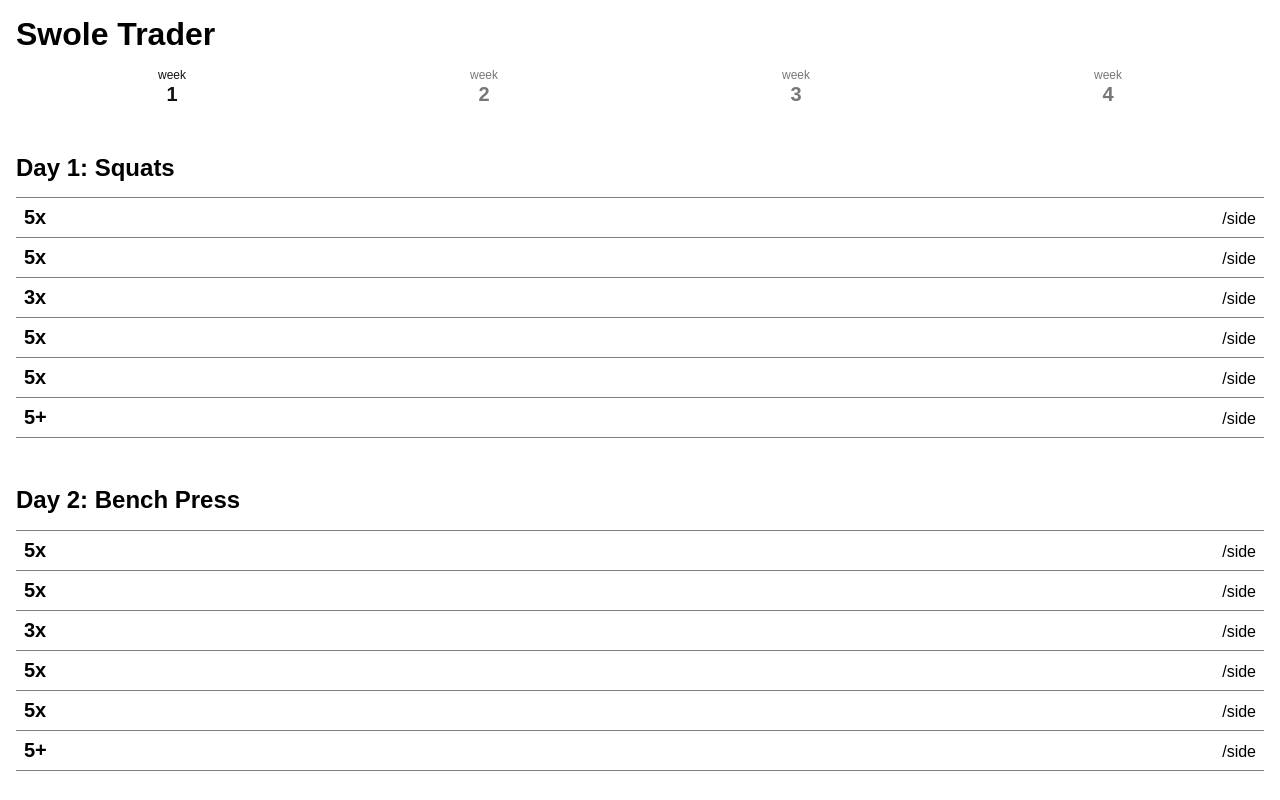
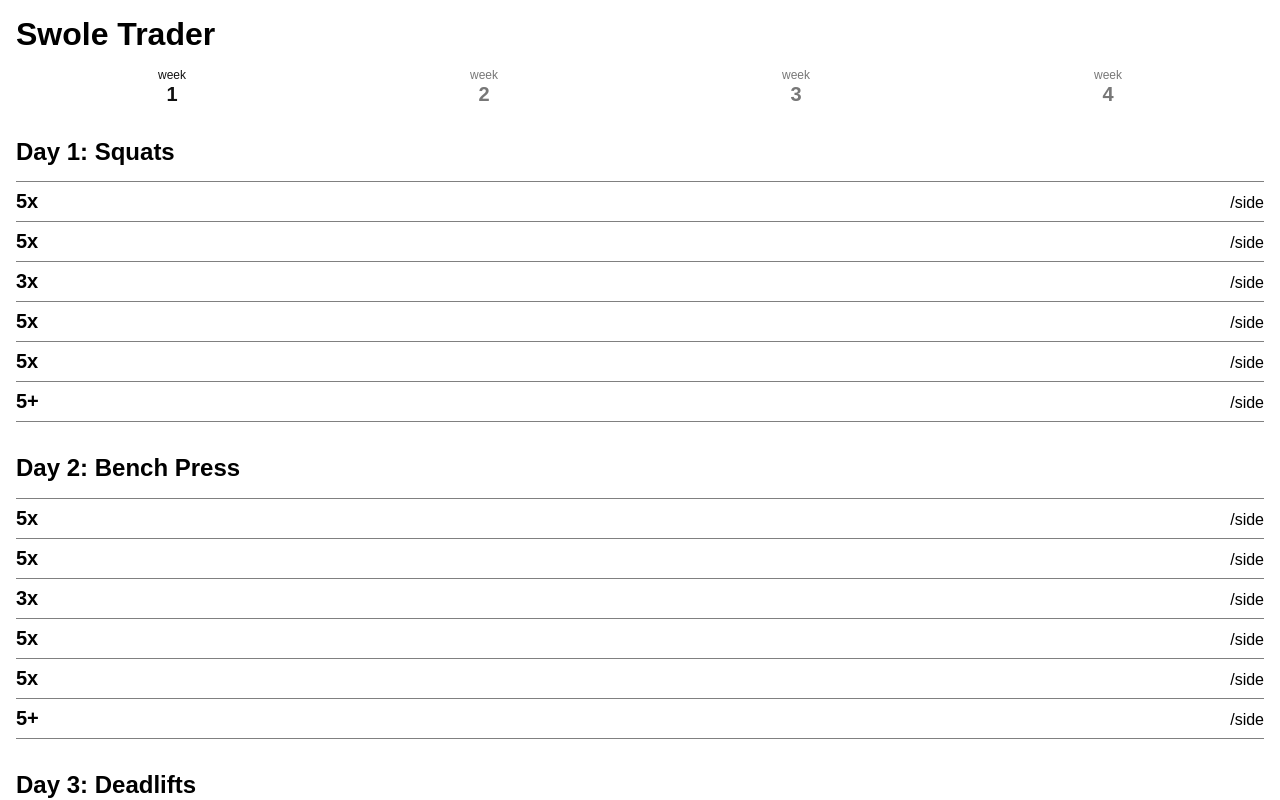
Before and after one commit to jegtnes/swole-trader, a React (Create React App) app: page / in a window 1280 px wide. Both pictures are taken after a click on the button "HIT ME WITH YOUR RHYTHM STICK. HIT ME, HIT ME". Shown: the top 800 px of the page. Built offline with nearby package versions, Linux system fonts and the light colour scheme.

Commit message:
Modularisation, small styling improvements

```diff
--- /dev/null
+++ b/src/Set/Rep/Rep.css
@@ -0,0 +1,29 @@
+.rep {
+  padding-top: .5em;
+  padding-bottom: .5em;
+  display: flex;
+  flex-wrap: wrap;
+  border-top: 1px solid grey;
+  align-items: baseline;
+}
+
+.rep:last-of-type {
+  border-bottom: 1px solid grey;
+}
+
+.rep__item--lifts {
+  font-weight: 900;
+  font-size: 1.25em;
+}
+
+.rep__item--unit {
+  font-size: 1.5em;
+  font-weight: 100;
+  margin-left: .125em;
+  margin-right: .125em;
+}
+
+.rep__item--weight-distribution {
+  flex-grow: 1;
+  text-align: right;
+}
--- a/src/Set/Rep/Rep.js
+++ b/src/Set/Rep/Rep.js
@@ -2,6 +2,8 @@
 
 import { generateRepIntensity } from '../../services/weights';
 import { round } from '../../services/round';
+
+import './Rep.css';
 
 const kgWeightSet = [1.25, 2.5, 5, 10, 15, 20, 25, 30];
 const kgBarWeight = 20;
@@ -46,13 +48,13 @@
     );
 
     return (
-      <li>
-        <span className="lifts">{this.props.liftNumber}&nbsp;</span>
-        <span className="weight">
+      <li className='rep'>
+        <span className='rep__item rep__item--lifts'>{this.props.liftNumber}&nbsp;</span>
+        <span className='rep__item rep__item--unit'>
           {weight}
           {this.props.unit}
         </span>
-        <span className="weight-distribution">{
+        <span className='rep__item rep__item--weight-distribution'>{
           this.props.unit === 'kg' ? this.calculateWeights(
             kgWeightSet,
             parseFloat(((weight - kgBarWeight) / 2)),
--- a/src/Set/Set.js
+++ b/src/Set/Set.js
@@ -6,7 +6,7 @@
 
 class Set extends Component {
   render() { return (
-    <ol>
+    <ol className='set'>
     {generateSets(this.props.weekNumber).map((val, i) => {
       const repKey = `${this.props.weekNumber}/${this.props.day+1}/${i+1}`;
 
--- a/src/Week/Week.css
+++ b/src/Week/Week.css
@@ -1,5 +1,5 @@
 .week__day {
-  margin: 3em 0;
+  margin: 2em 0;
   padding: 0;
   list-style-type: none;
   border-collapse: collapse;
@@ -8,31 +8,3 @@
 .week__day ol {
   padding-left: 0;
 }
-
-.week li {
-  padding: .5em;
-  display: flex;
-  flex-wrap: wrap;
-  border-top: 1px solid grey;
-  align-items: baseline;
-}
-
-.week li:last-of-type {
-  border-bottom: 1px solid grey;
-}
-
-.week .lifts {
-  font-weight: 900;
-  font-size: 1.25em;
-}
-
-.week .weight {
-  display: block;
-  font-size: 1.5em;
-  font-weight: 100;
-}
-
-.weight-distribution {
-  flex-grow: 1;
-  text-align: right;
-}
```
